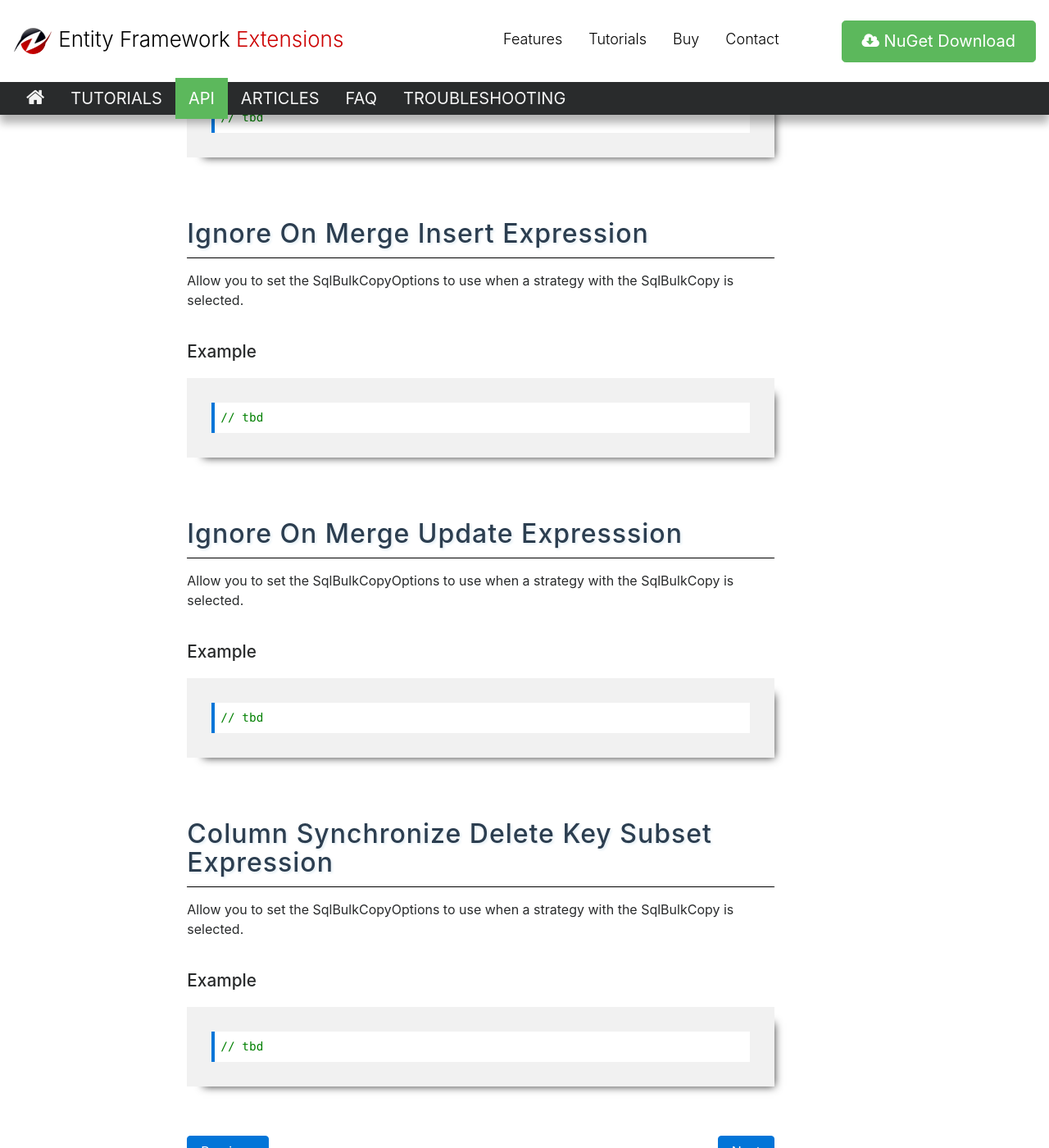
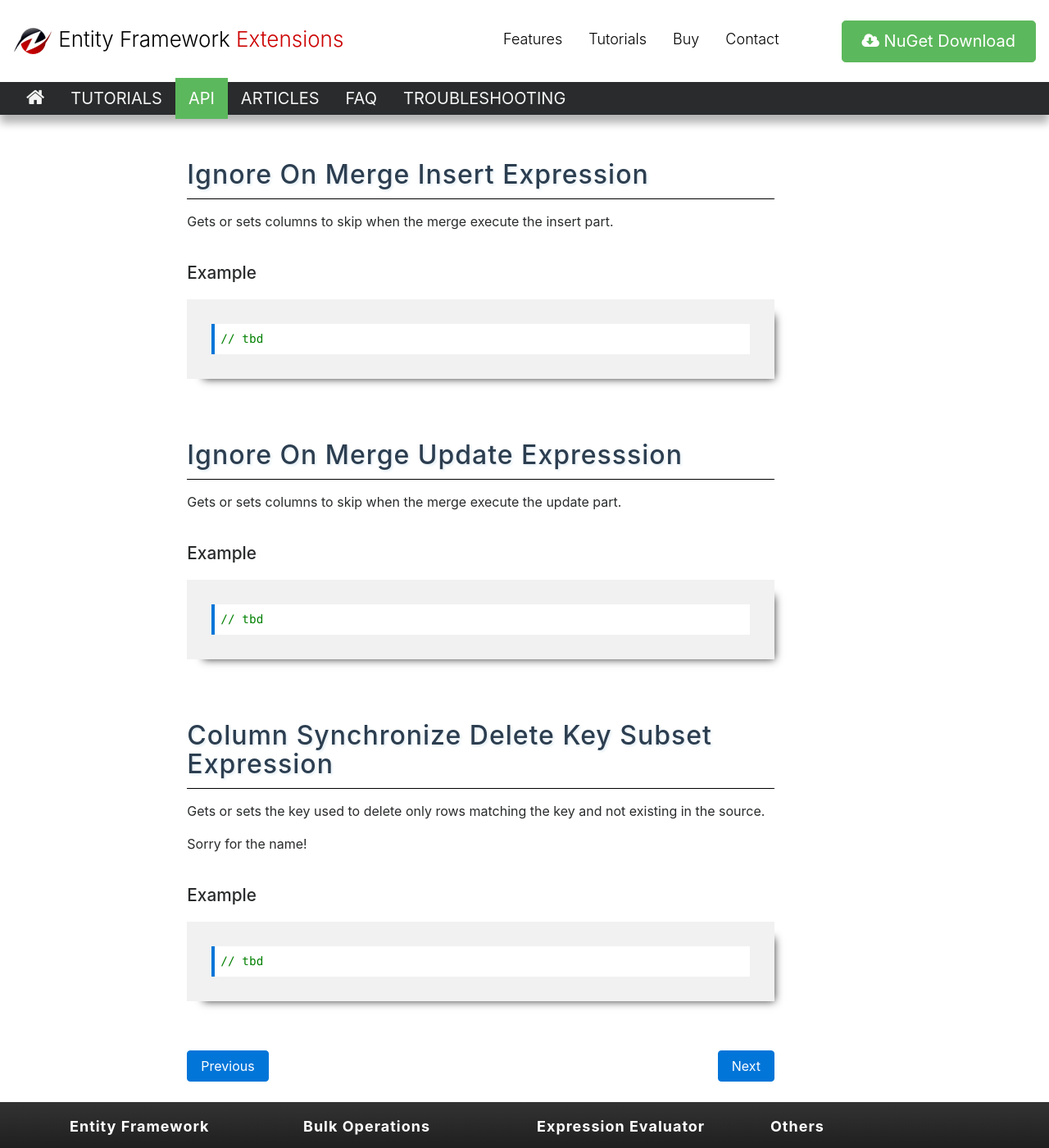
Before and after one commit to zzzprojects/EntityFramework-Extensions, a Jekyll site: the page built from docs/pages/api/options-column-expression.md, in a window 1280 px wide and 1400 px high, scrolled down 1464 px. Shown: the whole window at 82% size. Built offline with Jekyll 4.4.1, drawn with Linux system fonts in a browser that asks for light colours; nearby versions of some CDN libraries; some of the changed text lies outside the part shown.

Commit message:
Update options-column-expression.md

```diff
--- a/docs/pages/api/options-column-expression.md
+++ b/docs/pages/api/options-column-expression.md
@@ -15,7 +15,7 @@ permalink: column-expression
 
 
 ## Column Input Expression
-Allow you to set the SqlBulkCopyOptions to use when a strategy with the SqlBulkCopy is selected.
+Gets or sets columns to map with direction Input.
 
 ### Example
 {% highlight csharp %}
@@ -23,7 +23,7 @@ Allow you to set the SqlBulkCopyOptions to use when a strategy with the SqlBulkC
 {% endhighlight %}
 
 ## Column Output Expression
-Allow you to set the SqlBulkCopyOptions to use when a strategy with the SqlBulkCopy is selected.
+Gets or sets columns to map with the direction output.
 
 ### Example
 {% highlight csharp %}
@@ -31,7 +31,7 @@ Allow you to set the SqlBulkCopyOptions to use when a strategy with the SqlBulkC
 {% endhighlight %}
 
 ## Column Primary Key Expression
-Allow you to set the SqlBulkCopyOptions to use when a strategy with the SqlBulkCopy is selected.
+Gets or sets columns to map with the primary key option to true.
 
 ### Example
 {% highlight csharp %}
@@ -39,7 +39,7 @@ Allow you to set the SqlBulkCopyOptions to use when a strategy with the SqlBulkC
 {% endhighlight %}
 
 ## Ignore On Merge Insert Expression
-Allow you to set the SqlBulkCopyOptions to use when a strategy with the SqlBulkCopy is selected.
+Gets or sets columns to skip when the merge execute the insert part.
 
 ### Example
 {% highlight csharp %}
@@ -47,7 +47,7 @@ Allow you to set the SqlBulkCopyOptions to use when a strategy with the SqlBulkC
 {% endhighlight %}
 
 ## Ignore On Merge Update Expresssion
-Allow you to set the SqlBulkCopyOptions to use when a strategy with the SqlBulkCopy is selected.
+Gets or sets columns to skip when the merge execute the update part.
 
 ### Example
 {% highlight csharp %}
@@ -55,7 +55,9 @@ Allow you to set the SqlBulkCopyOptions to use when a strategy with the SqlBulkC
 {% endhighlight %}
 
 ## Column Synchronize Delete Key Subset Expression
-Allow you to set the SqlBulkCopyOptions to use when a strategy with the SqlBulkCopy is selected.
+Gets or sets the key used to delete only rows matching the key and not existing in the source.
+
+> Sorry for the name!
 
 ### Example
 {% highlight csharp %}
```
